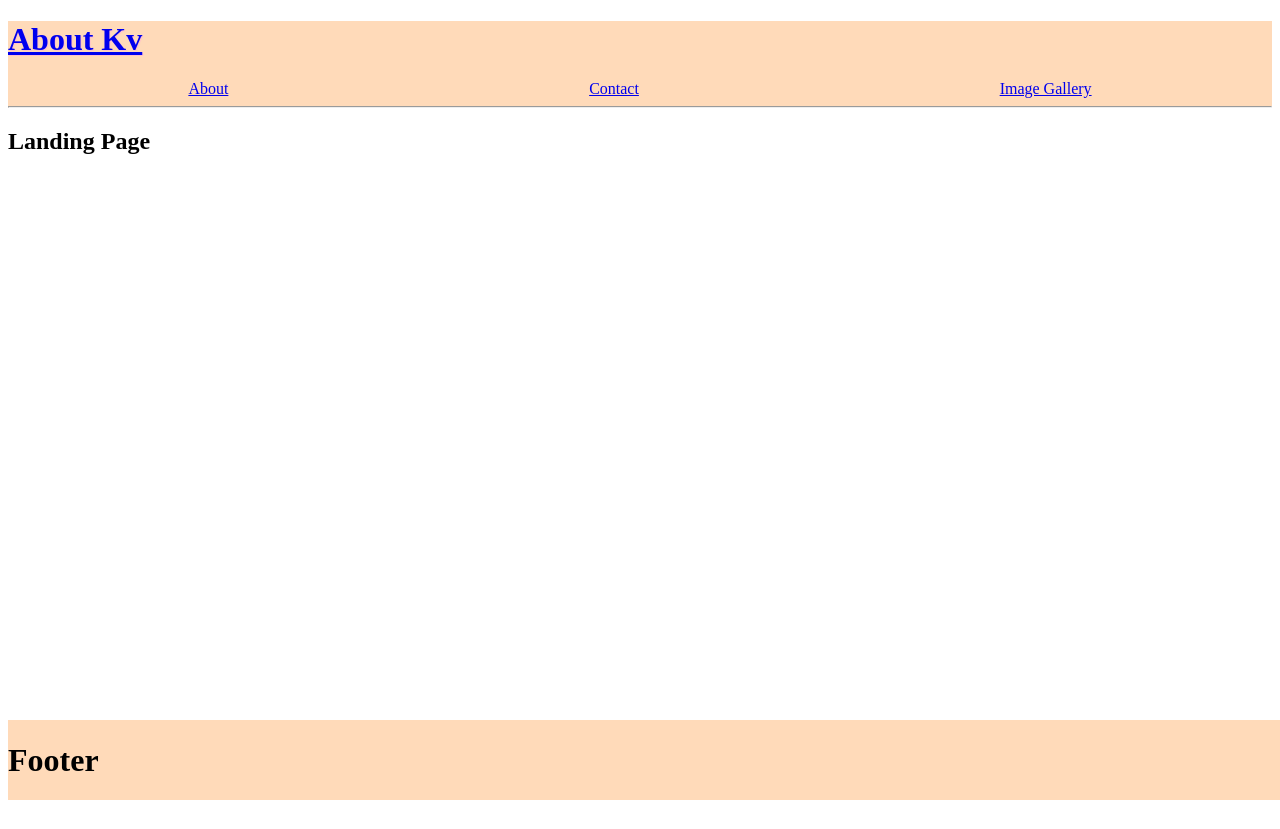
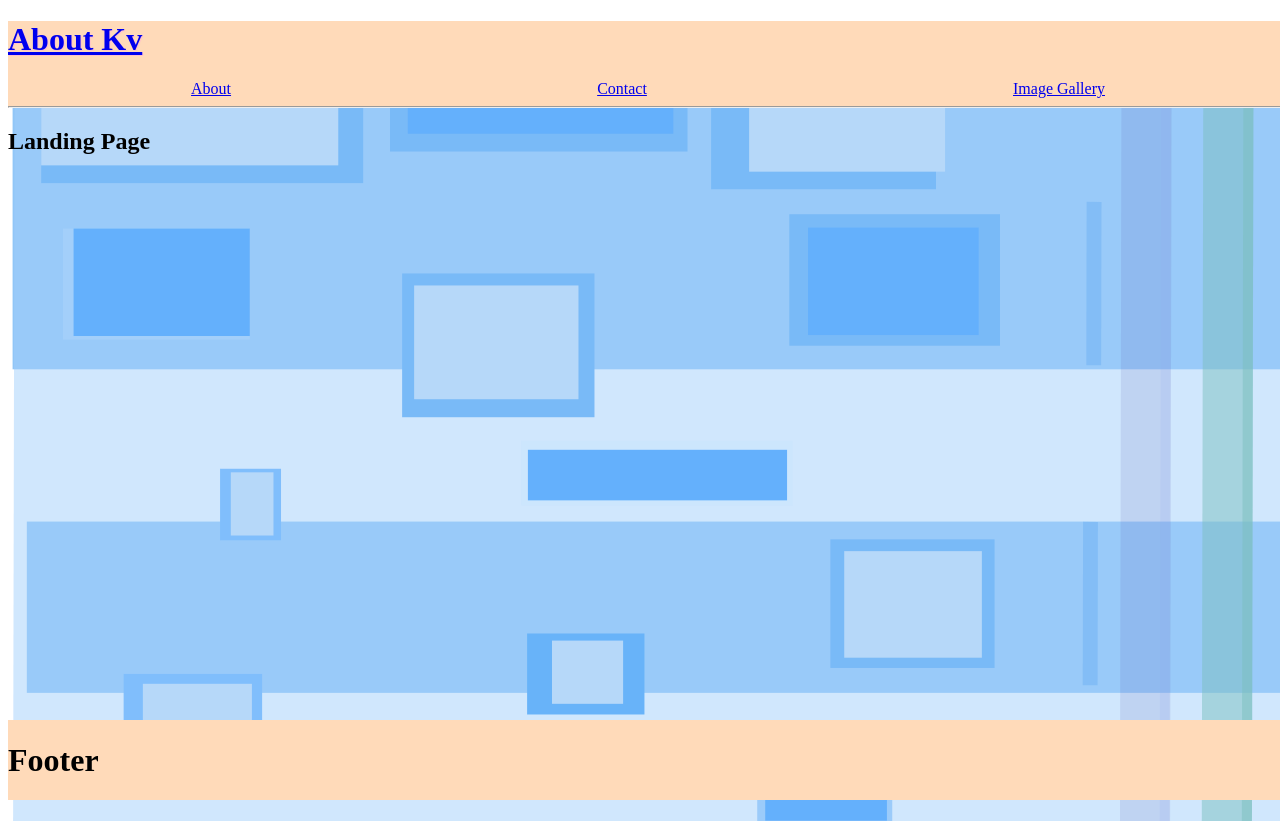
Before and after one commit to k3vnb/portfolio-prodbuild, a React app: page / in a window 1280 px wide. Before the commit the page ends 800 px from the top, so only its background shows below. Built offline with nearby package versions, Linux system fonts and the light colour scheme.

Commit message:
set styling to have background wallpaper

```diff
--- a/src/components/App.jsx
+++ b/src/components/App.jsx
@@ -1,5 +1,6 @@
 import React from 'react';
 import Header from './Header';
+import wallpaper from '../assets/images/body-bg.svg';
 import PictureList from './PictureList';
 import Contact from './Contact';
 import Footer from './Footer';
@@ -9,8 +10,16 @@ import Error404 from './Error404';
 import { Switch, Route } from 'react-router-dom';
 
 function App(){
+  const appStylesSheet = {
+    backgroundImage: `url(${wallpaper})`,
+    backgroundRepeat: 'no-repeat',
+    backgroundSize: 'cover',
+    height: '100vh',
+    width: '100vw'
+  }
   return (
-    <div>
+    <div style={appStylesSheet}>
+
       <Header />
       <Switch>
         <Route exact path='/' component={LandingPage} />
--- a/src/components/Error404.jsx
+++ b/src/components/Error404.jsx
@@ -8,7 +8,7 @@ function Error404(props){
       <h3>The page {props.location.pathname} is invalid!</h3>
       <h3>Return <Link to="/">Home</Link>?</h3>
     </div>
-  )
+  );
 }
 
 export default Error404;
--- a/src/components/LandingPage.jsx
+++ b/src/components/LandingPage.jsx
@@ -5,7 +5,7 @@ function LandingPage() {
     <div>
       <h2>Landing Page</h2>
     </div>
-  )
+  );
 }
 
 export default LandingPage;
```
